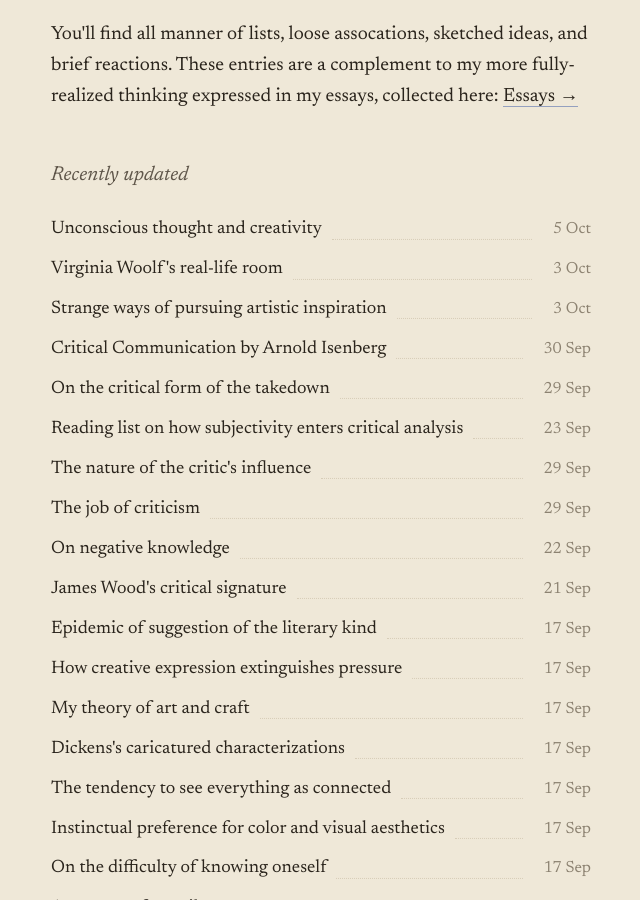
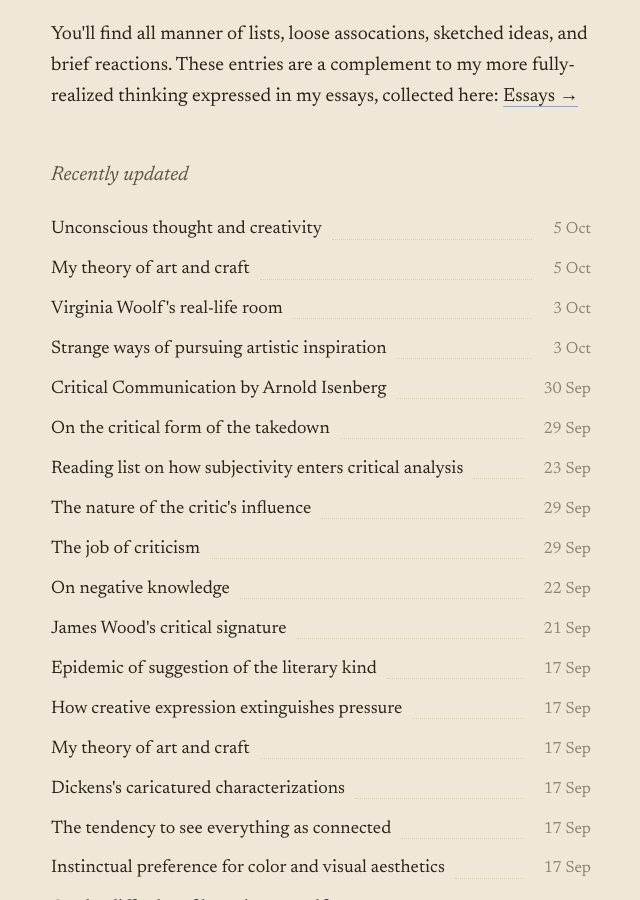
Before and after one commit to lauramoorewrites-del/treasury, a Jekyll site: the page built from index.md, in a window 1280 px wide and 900 px high, scrolled down 304 px. Shown: the whole window, without its empty margins (319-959 px from the left). Built offline with Jekyll 4.4.1, drawn with Linux system fonts in a browser that asks for light colours.

Commit message:
Add my-theory-of-art-and-craft to recently updated list
Co-Authored-By: Claude Sonnet 4.6 <noreply@anthropic.com>

```diff
--- a/index.md
+++ b/index.md
@@ -6,6 +6,9 @@ intro2: "You'll find all manner of lists, loose assocations, sketched ideas, and
 recent:
   - title: "Unconscious thought and creativity"
     url: "/unconscious-thought-and-creativity/"
+    date: "5 Oct"
+  - title: "My theory of art and craft"
+    url: "/my-theory-of-art-and-craft/"
     date: "5 Oct"
   - title: "Virginia Woolf's real-life room"
     url: "/virginia-woolfs-real-life-room/"
```
